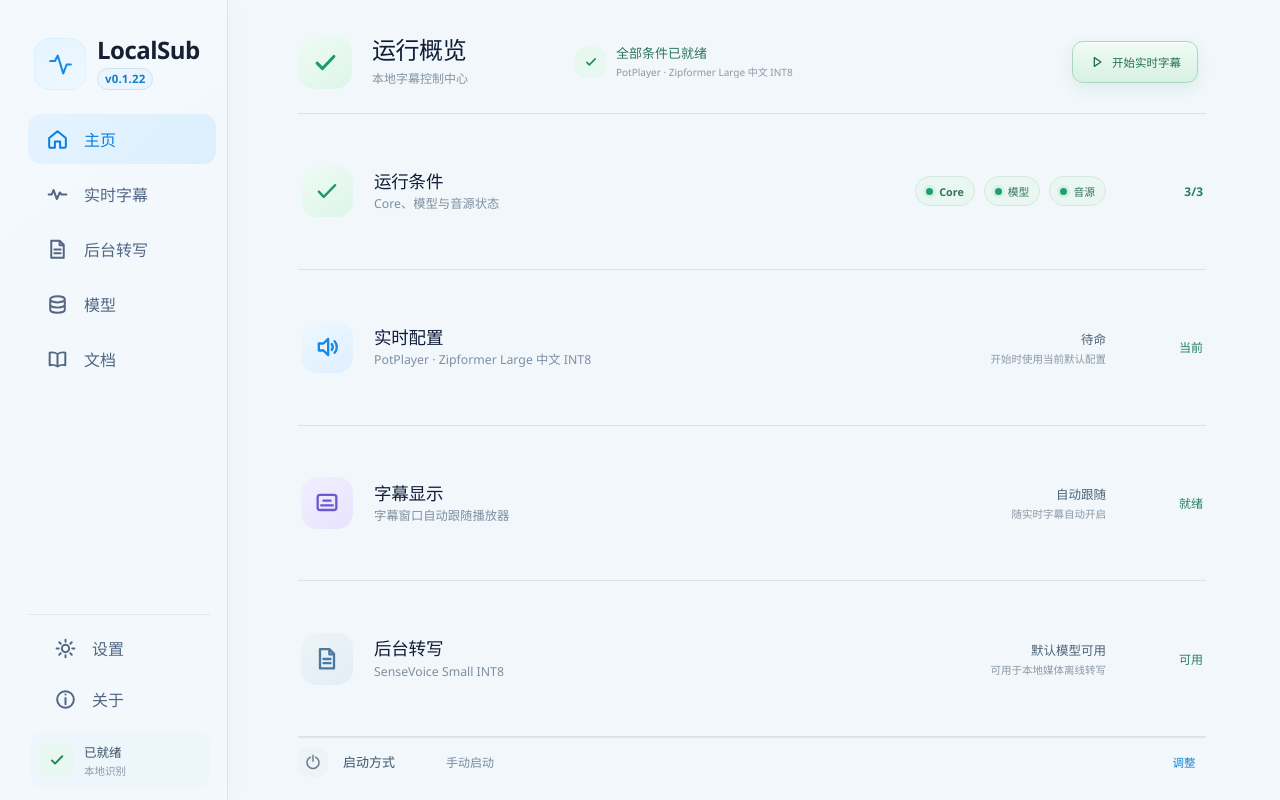
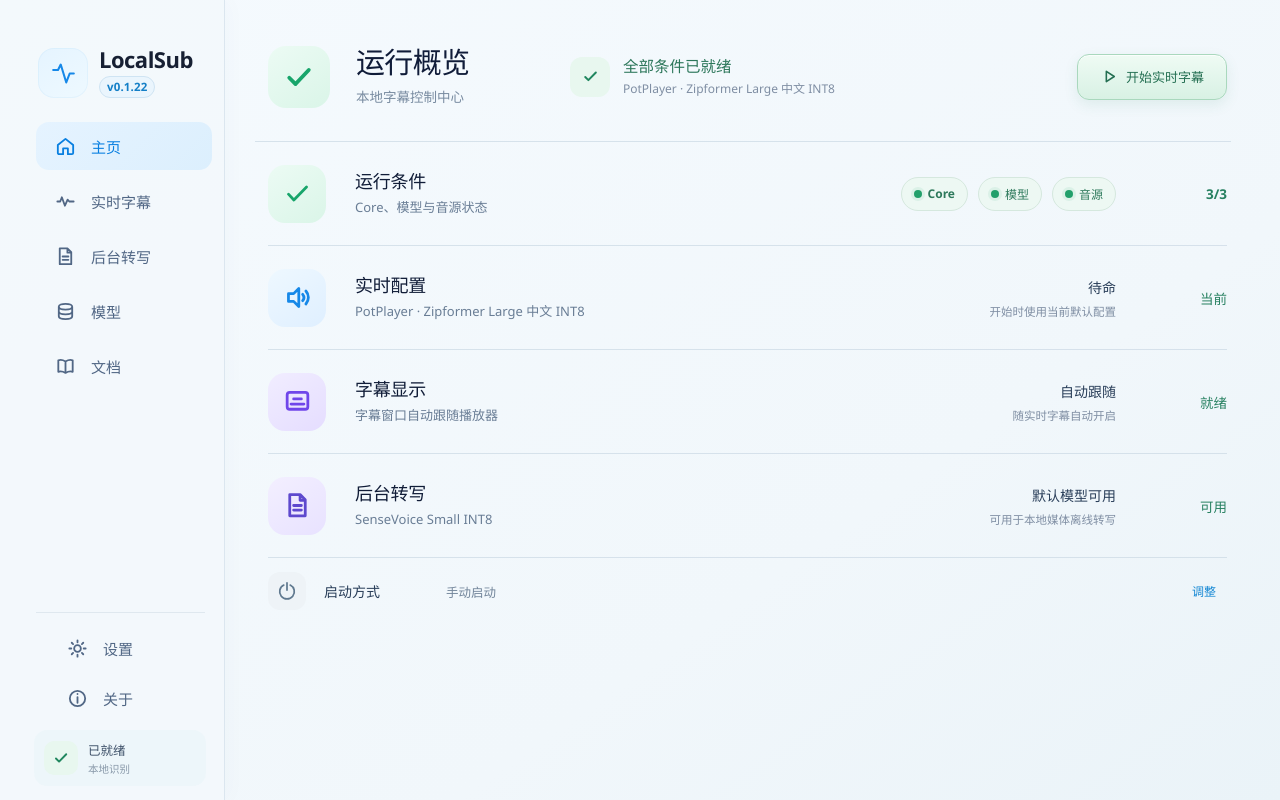
Before and after one commit to FenLynn/gpt-pub, a Vue app in the folder projects/1-桌面软件/105-LocalSub/src/LocalSub/WebUi/: page / in a window 1280 px wide. Built offline with nearby package versions, Linux system fonts and the light colour scheme.

Commit message:
P105: align palette and home hierarchy with DavBridge

```diff
--- a/projects/1-桌面软件/105-LocalSub/src/LocalSub/WebUi/src/style.css
+++ b/projects/1-桌面软件/105-LocalSub/src/LocalSub/WebUi/src/style.css
@@ -2776,3 +2776,370 @@ body{font-size:15px}
   .batch-output-button{max-width:125px}
   .batch-export-all,.batch-all-button,.batch-start-button{min-width:64px;padding:0 7px;font-size:9.6px!important}
 }
+
+
+/* v0.1.23 DavBridge palette + top-stacked home hierarchy
+   Exact visual principle: pale gradient shell, transparent content canvas,
+   white only for raised controls, larger home typography/icons, natural bottom breathing room. */
+:root{
+  --ls-canvas:#f1f7fb;
+  --ls-canvas-deep:#eaf3f8;
+  --ls-surface-quiet:rgba(236,245,250,.72);
+  --ls-surface-soft:rgba(241,248,252,.82);
+  --ls-surface-panel:rgba(246,251,253,.90);
+  --ls-surface-raised:rgba(252,254,255,.96);
+  --accent:#1688d4;
+  --accent-strong:#0875bd;
+  --accent-soft:#eaf5fd;
+  --text:#172033;
+  --text-2:#51627a;
+  --text-3:#7f8ea3;
+  --line:#dde6ee;
+  --line-soft:#e8eef3;
+  --green:#22a06b;
+  --green-soft:#edf9f4;
+  --amber:#b57a19;
+  --amber-soft:#fff7e9;
+  --red:#bf514b;
+  --red-soft:#fff1f0;
+  --purple:#7046ea;
+}
+
+html,body,#app{
+  background:#f1f7fb!important;
+}
+.app-shell{
+  grid-template-columns:225px minmax(0,1fr)!important;
+  background:linear-gradient(145deg,#f5fafe 0%,#f1f7fb 66%,#eaf3f8 100%)!important;
+}
+.sidebar{
+  padding:48px 12px 14px 24px!important;
+  border-right:1px solid #dbe6ef!important;
+  background:rgba(243,249,252,.92)!important;
+  box-shadow:4px 0 20px rgba(50,88,120,.025)!important;
+}
+.workspace,
+.page,
+.home-page,
+.live-page,
+.batch-page,
+.models-page,
+.settings-page,
+.docs-page,
+.about-page{
+  background:transparent!important;
+}
+.side-status,
+.side-status.state-run,
+.side-status.state-complete,
+.side-status.state-wait,
+.side-status.state-warning{
+  background:rgba(236,245,250,.72)!important;
+}
+.brand-mark{
+  width:50px;height:50px;
+  background:linear-gradient(145deg,#e5f4ff,#eef9ff)!important;
+}
+.brand-copy h1{font-size:22px}
+.side-nav{gap:7px;padding-left:12px}
+.side-nav button{
+  height:48px;
+  grid-template-columns:29px 1fr;
+  padding:0 15px;
+  font-size:15px;
+  color:#516785;
+}
+.side-nav button.active{
+  background:linear-gradient(135deg,#e5f3ff,#dceffd)!important;
+  color:#087fe0!important;
+}
+.side-nav svg{width:23px;height:23px}
+.side-secondary{margin-left:12px;margin-right:7px;padding-top:14px}
+.side-secondary button{height:43px}
+
+/* Match DavBridge content placement instead of vertically centering a blue-gray page. */
+.home-page{
+  width:100%!important;
+  max-width:none!important;
+  margin:0!important;
+  padding:30px 49px 14px 30px!important;
+  display:block!important;
+  overflow:hidden;
+}
+.home-control-head{
+  width:100%;
+  min-height:112px;
+  display:grid;
+  grid-template-columns:64px 190px minmax(240px,1fr) 150px;
+  align-items:center;
+  gap:24px;
+  padding:0 4px 18px 13px;
+  border-bottom:1px solid rgba(202,217,228,.70);
+}
+.home-module-icon{
+  width:62px;height:62px;
+  border-radius:18px;
+  color:#1688e8;
+  background:linear-gradient(145deg,#eef8ff,#dfefff);
+}
+.home-module-icon.ready{
+  color:#18a56b;
+  background:linear-gradient(145deg,#ecfbf4,#daf5e8);
+}
+.home-module-icon svg{width:36px;height:36px;stroke-width:2.55}
+.home-control-copy h2{
+  font-size:29px;
+  line-height:1.04;
+  font-weight:730;
+  letter-spacing:-.65px;
+  color:#101c39;
+}
+.home-control-copy small{
+  margin-top:8px;
+  color:#788ba0;
+  font-size:13.5px;
+}
+.home-control-state{
+  grid-template-columns:40px minmax(0,1fr);
+  gap:13px;
+}
+.home-state-icon{
+  width:40px;height:40px;
+  border-radius:12px;
+}
+.home-state-icon svg{width:23px;height:23px}
+.home-control-state strong{
+  font-size:15.5px;
+  line-height:1.2;
+  color:#293e59;
+}
+.home-control-state small{
+  margin-top:5px;
+  font-size:12px;
+  color:#7f8ea3;
+}
+.home-action-slot{width:150px}
+.home-primary-action{
+  width:150px;min-width:150px;
+  height:46px;min-height:46px;
+  border-radius:12px;
+  font-size:13px;
+  font-weight:690;
+}
+.home-primary-action svg{width:19px;height:19px}
+
+/* Four operating rows now stack from the top with fixed rhythm.
+   No flex growth, so the bottom of the page is allowed to stay empty. */
+.home-status-list{
+  width:100%;
+  display:grid!important;
+  grid-template-rows:repeat(4,104px)!important;
+  flex:none!important;
+  min-height:0!important;
+  padding:0 4px 0 13px!important;
+}
+.home-control-row{
+  min-height:104px!important;
+  grid-template-columns:62px minmax(210px,1fr) minmax(230px,auto) 86px!important;
+  gap:25px!important;
+  padding:0!important;
+  border-bottom:1px solid rgba(202,217,228,.70)!important;
+}
+.home-row-feature{
+  width:58px;height:58px;
+  border-radius:17px;
+}
+.home-row-feature svg{width:31px;height:31px;stroke-width:2.15}
+.home-row-feature.readiness{
+  color:#18a56b;
+  background:linear-gradient(145deg,#ecfbf4,#daf5e8);
+}
+.home-row-feature.live{
+  color:#1688e8;
+  background:linear-gradient(145deg,#eef8ff,#dfefff);
+}
+.home-row-feature.overlay{
+  color:#7046ea;
+  background:linear-gradient(145deg,#f1edff,#e5ddff);
+}
+.home-row-feature.batch{
+  color:#5e49ce;
+  background:linear-gradient(145deg,#f3efff,#e8e2ff);
+}
+.home-row-copy h3{
+  font-size:18px!important;
+  line-height:1.14;
+  font-weight:720;
+  letter-spacing:-.25px;
+  color:#111d38;
+}
+.home-row-copy small{
+  margin-top:8px!important;
+  font-size:13px!important;
+  line-height:1.3;
+  color:#697d95;
+}
+.home-row-meta strong{
+  font-size:14px!important;
+  color:#293e59;
+}
+.home-row-meta small{
+  margin-top:6px!important;
+  font-size:11.5px!important;
+  color:#7f8ea3;
+}
+.home-row-result{
+  min-width:72px;
+  font-size:13.5px!important;
+  color:#667990;
+}
+.home-row-result.ok{color:#278061}
+.home-readiness{
+  gap:10px;
+}
+.home-readiness span{
+  height:34px!important;
+  padding:0 12px!important;
+  border:1px solid #dbe5ec;
+  border-radius:999px;
+  background:rgba(252,254,255,.84)!important;
+  color:#63778d;
+  font-size:12px!important;
+}
+.home-readiness span.ok{
+  border-color:#d5e8de;
+  background:#edf8f3!important;
+  color:#2d795b;
+}
+.home-readiness i{width:8px;height:8px}
+
+/* Startup is one compact final line, followed by intentional blank canvas. */
+.home-startup-row{
+  width:100%;
+  min-height:66px!important;
+  grid-template-columns:42px 108px minmax(0,1fr) auto!important;
+  gap:14px!important;
+  margin:0!important;
+  padding:0 4px 0 13px;
+  border:0!important;
+}
+.startup-row-icon{
+  width:38px;height:38px;
+  border-radius:12px;
+  color:#60798f;
+  background:#eef3f7;
+}
+.startup-row-icon svg{width:22px;height:22px}
+.home-startup-row strong{
+  font-size:14px!important;
+  color:#293e59;
+}
+.home-startup-row>span:nth-child(3){
+  font-size:12.5px!important;
+  color:#72859a;
+}
+.home-startup-row button{
+  height:34px;
+  padding:0 11px;
+  border-radius:9px;
+  font-size:12px;
+}
+.home-startup-row button:hover{background:#eaf4fb}
+
+/* Keep the same DavBridge white-raised vs transparent-information hierarchy elsewhere. */
+.secondary-button,
+.option-row select,
+.model-config-row select,
+.settings-row select,
+.batch-keywords input,
+.batch-output-button,
+.color-row input[type="color"]{
+  background:rgba(252,254,255,.96)!important;
+}
+.page-feature,
+.row-icon,
+.live-module-icon,
+.batch-tool-icon,
+.mini-model-icon,
+.home-row-feature,
+.home-module-icon{
+  box-shadow:none!important;
+}
+.settings-feature{
+  color:#7046ea!important;
+  background:linear-gradient(145deg,#f1edff,#e5ddff)!important;
+}
+.batch-feature{
+  color:#1688e8!important;
+  background:linear-gradient(145deg,#eef8ff,#dfefff)!important;
+}
+.model-feature{
+  color:#7046ea!important;
+  background:linear-gradient(145deg,#f1edff,#e5ddff)!important;
+}
+.docs-feature{
+  color:#18a56b!important;
+  background:linear-gradient(145deg,#ecfbf4,#daf5e8)!important;
+}
+
+@media(max-width:999px){
+  .app-shell{grid-template-columns:204px minmax(0,1fr)!important}
+  .sidebar{padding:28px 10px 12px 14px!important}
+  .side-brand{padding:0 8px 22px 12px}
+  .brand-mark{width:48px;height:48px}
+  .brand-copy h1{font-size:21px}
+  .side-nav{gap:5px;padding-left:8px}
+  .side-nav button{height:45px;padding:0 12px;font-size:14px}
+  .side-nav svg{width:22px;height:22px}
+  .side-secondary{margin-left:8px;margin-right:5px;padding-top:10px}
+
+  .home-page{
+    padding:20px 26px 12px 22px!important;
+  }
+  .home-control-head{
+    min-height:96px;
+    grid-template-columns:52px 150px minmax(160px,1fr) 118px;
+    gap:14px;
+    padding:0 0 14px;
+  }
+  .home-module-icon{width:50px;height:50px;border-radius:15px}
+  .home-module-icon svg{width:29px;height:29px}
+  .home-control-copy h2{font-size:24px}
+  .home-control-copy small{margin-top:6px;font-size:11px}
+  .home-control-state{grid-template-columns:32px minmax(0,1fr);gap:9px}
+  .home-state-icon{width:32px;height:32px}
+  .home-state-icon svg{width:19px;height:19px}
+  .home-control-state strong{font-size:12.5px}
+  .home-control-state small{font-size:9.5px}
+  .home-action-slot,.home-primary-action{width:118px;min-width:118px}
+  .home-primary-action{height:41px;min-height:41px;font-size:11px}
+
+  .home-status-list{
+    grid-template-rows:repeat(4,82px)!important;
+    padding:0!important;
+  }
+  .home-control-row{
+    min-height:82px!important;
+    grid-template-columns:50px minmax(150px,1fr) minmax(160px,auto) 68px!important;
+    gap:14px!important;
+  }
+  .home-row-feature{width:48px;height:48px;border-radius:15px}
+  .home-row-feature svg{width:27px;height:27px}
+  .home-row-copy h3{font-size:16px!important}
+  .home-row-copy small{margin-top:5px!important;font-size:10.8px!important}
+  .home-row-meta strong{font-size:11.5px!important}
+  .home-row-meta small{margin-top:4px!important;font-size:9.2px!important}
+  .home-row-result{font-size:11.5px!important}
+  .home-readiness{gap:5px}
+  .home-readiness span{height:28px!important;padding:0 8px!important;font-size:9.5px!important}
+  .home-startup-row{
+    min-height:54px!important;
+    grid-template-columns:34px 82px minmax(0,1fr) auto!important;
+    padding:0!important;
+    gap:9px!important;
+  }
+  .startup-row-icon{width:32px;height:32px}
+  .startup-row-icon svg{width:19px;height:19px}
+  .home-startup-row strong{font-size:12px!important}
+  .home-startup-row>span:nth-child(3){font-size:10.5px!important}
+}
```
